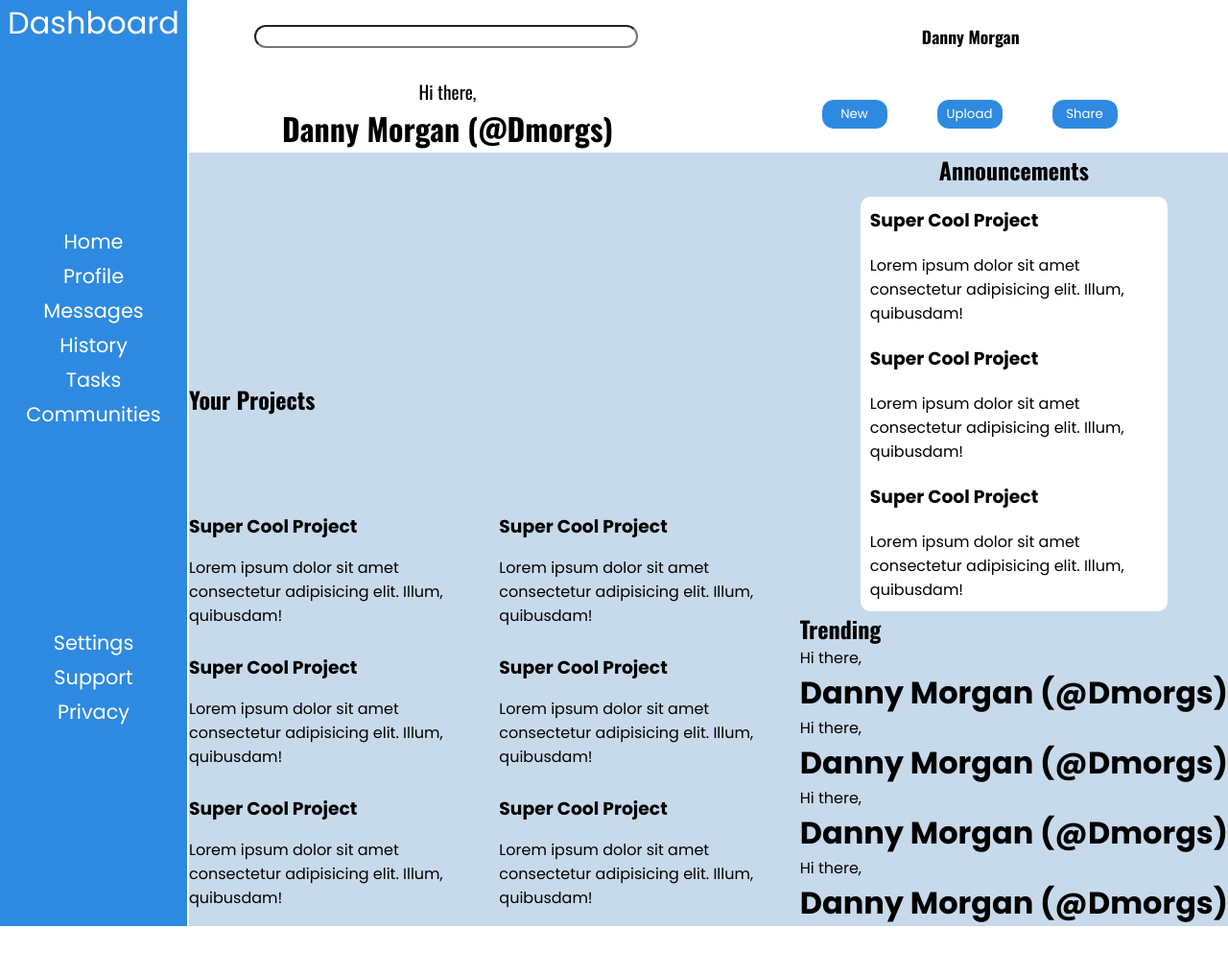
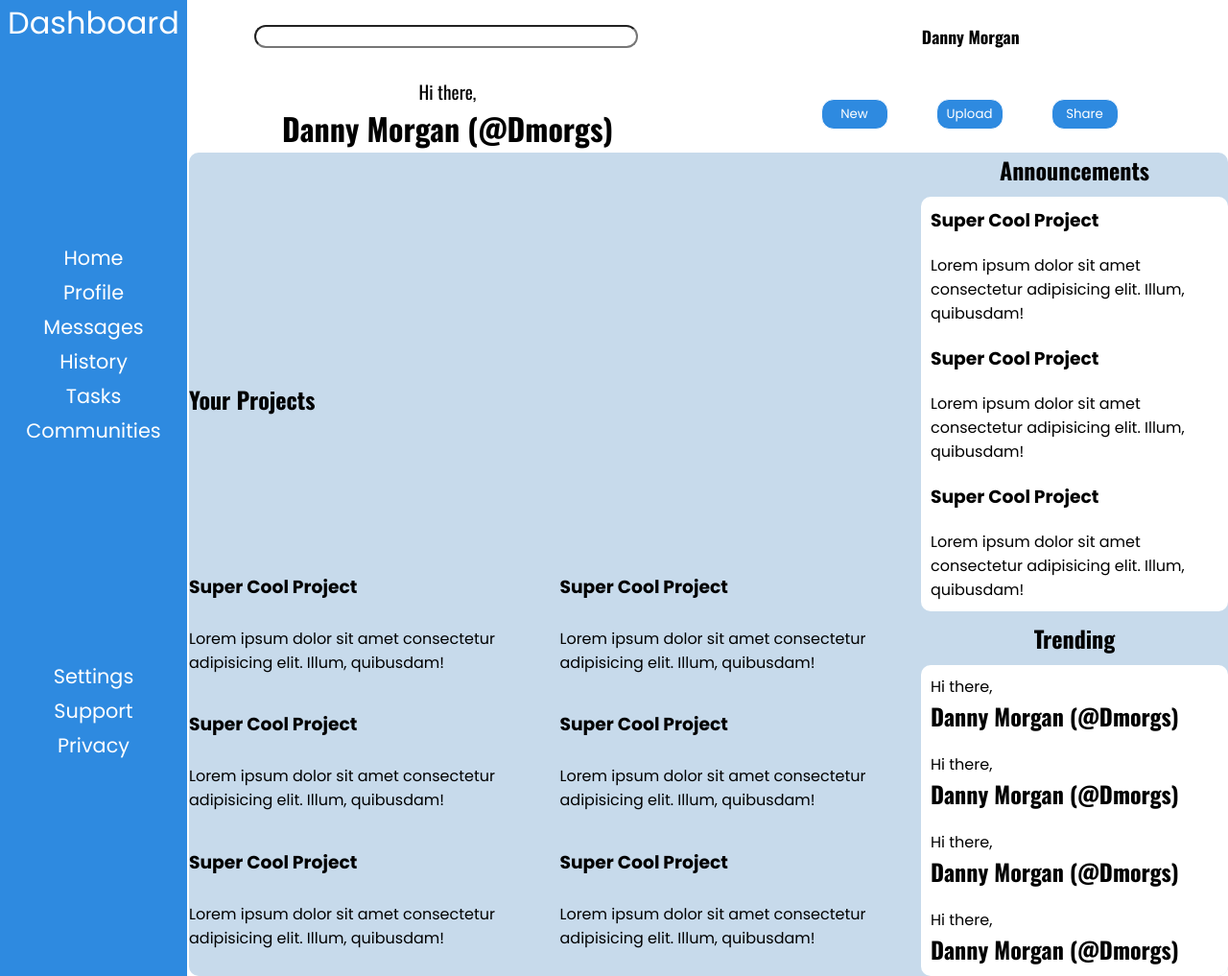
Before and after one commit to SuperPsycho4347/admin-dashboard, a plain HTML site: page index.html in a window 1280 px wide. Shown: the whole page at 96% size. Before the commit the page ends 965 px from the top, so only its background shows below. Drawn offline with nearby package versions, Linux system fonts and the light colour scheme.

Commit message:
added trending styling.

```diff
--- a/style.css
+++ b/style.css
@@ -121,6 +121,7 @@ input[type="search"] {
     grid-column: 2 / 4;
     grid-row: 2 / 4;
     background-color: rgb(199, 218, 235);
+    border-radius: 10px;
 }
 
 .hero .projects {
@@ -142,6 +143,25 @@ input[type="search"] {
     display: grid;
     grid-column: 3 / 4;
     grid-row: 3/ 4;
+    grid-template-columns: 1fr;
+    justify-items: center;
+    gap: 10px;
+    margin-top: 10px;
+}
+
+.hero .trending .trend-card {
+    display: flex;
+    flex-direction: column;
+    width: 300px;
+    background-color: white;
+    padding: 10px;
+    border-radius: 10px;
+    gap: 20px;
+}
+
+.hero .trending .trend-card h1 {
+    font-family: 'Oswald';
+    font-size: 1.5rem;
 }
 
 .hero .announcement {
@@ -153,12 +173,7 @@ input[type="search"] {
     gap: 10px;
 }
 
-.hero .announcement h2 {
-
-}
-
 .hero .announcement .ann-card {
-    /* /* grid-column: 3 /4; */
     display: flex;
     flex-direction: column;
     width: 300px;
```
